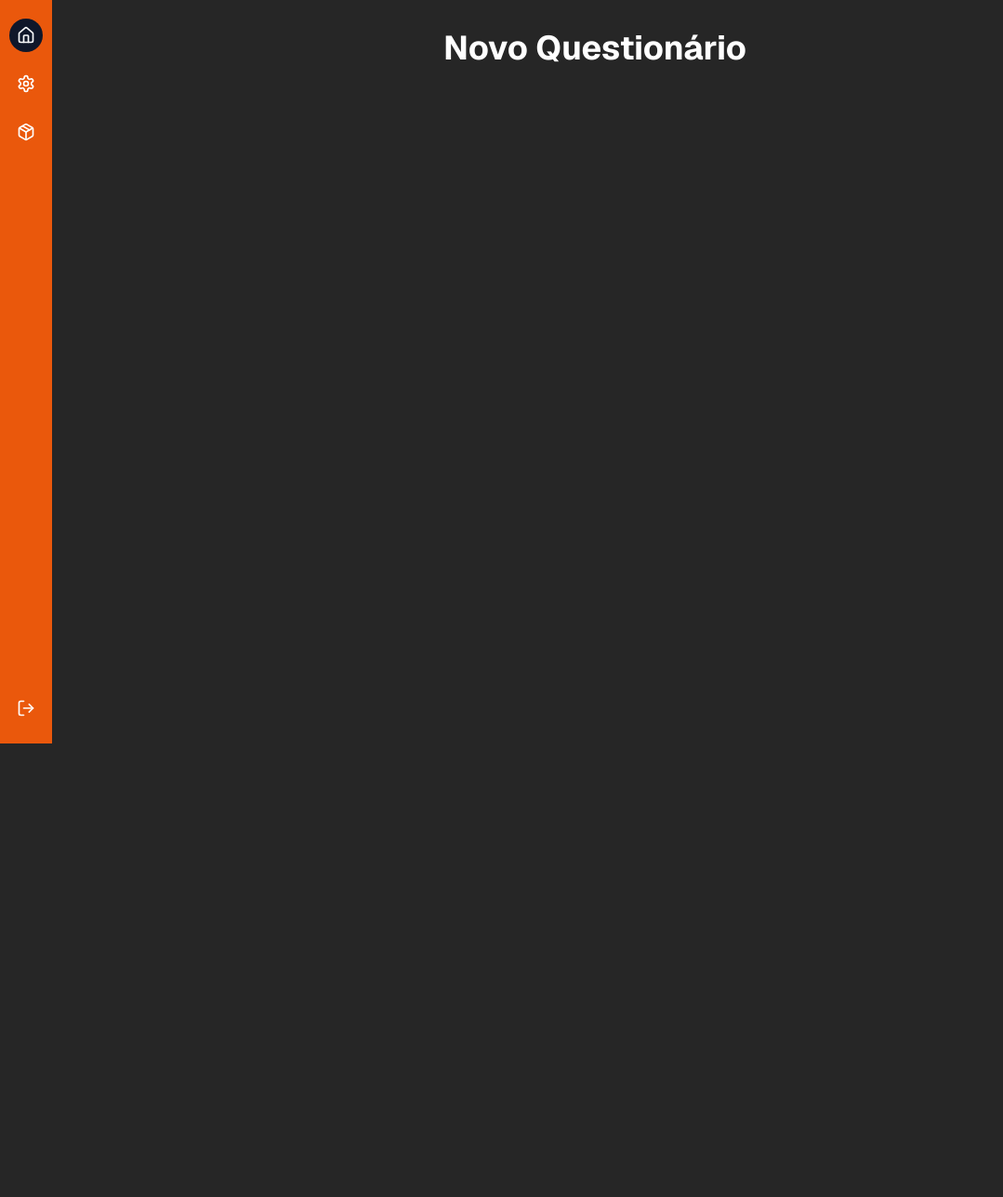
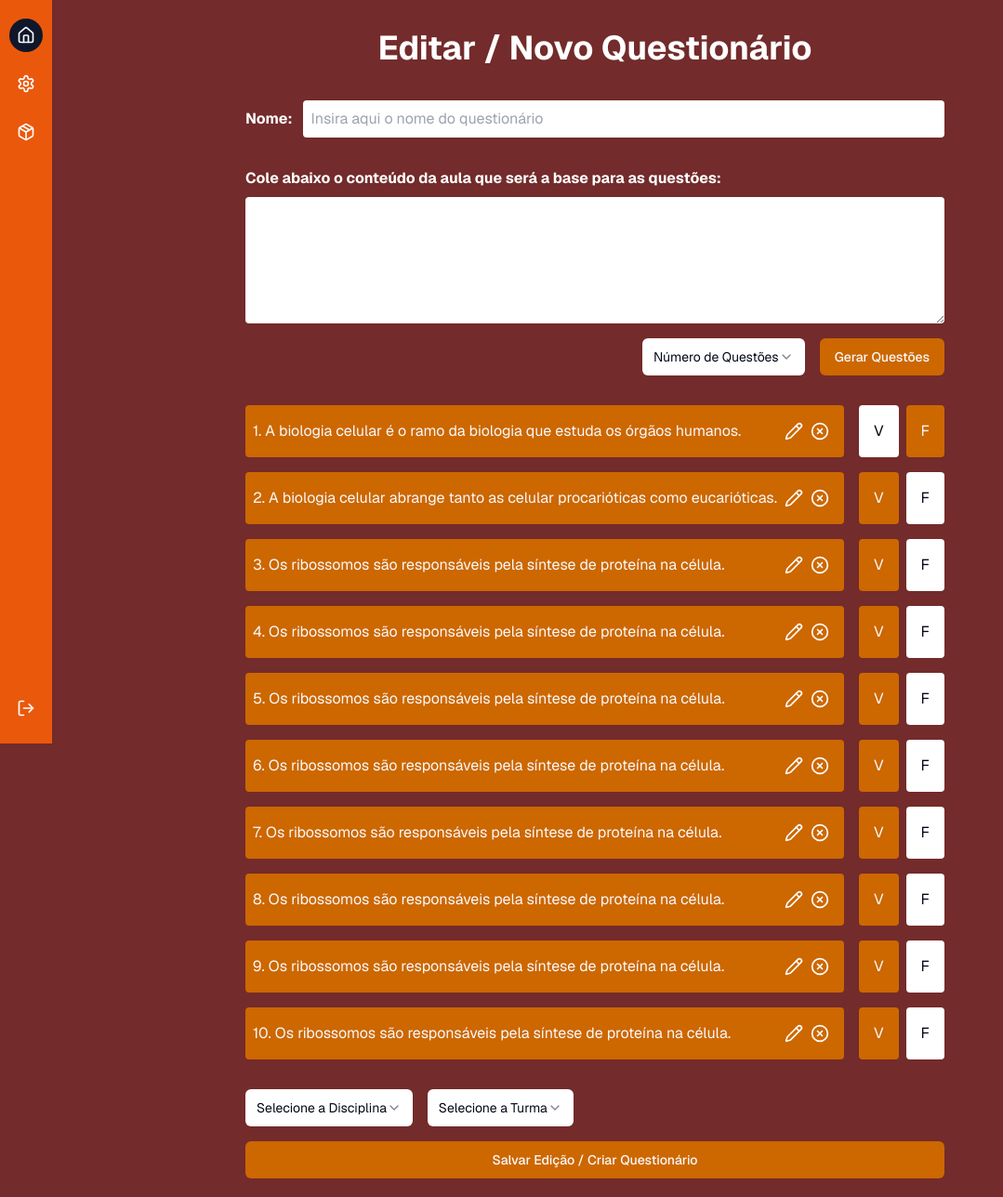
Before and after one commit to caueeugenio/fiap-hackaton-frontend, a Next.js app: page /new-questionnaire in a window 1280 px wide. Shown: the whole page at 93% size, without its empty margins (0-1079 px from the left). Before the commit the page ends 800 px from the top, so only its background shows below. Built offline with nearby package versions, Linux system fonts and the light colour scheme.

Commit message:
feat: add new-questionnaire page

```diff
--- a/src/app/new-questionnaire/page.tsx
+++ b/src/app/new-questionnaire/page.tsx
@@ -1,9 +1,130 @@
 'use client'
 
 import HeaderDetails from "@/components/HeaderDetails"
+import InputText from "@/components/InputText"
+import QuestionBox from "@/components/QuestionBox";
+import TextArea from "@/components/TextArea";
+import { Button } from "@/components/ui/button";
+import { Select, SelectContent, SelectItem, SelectTrigger, SelectValue } from "@/components/ui/select";
+
+import { useState } from "react";
+
+const questionsMock = [
+    {"id": 1, "question": "A biologia celular é o ramo da biologia que estuda os órgãos humanos.", "answer": false},
+    {"id": 2, "question": "A biologia celular abrange tanto as celular procarióticas como eucarióticas.", "answer": true},
+    {"id": 3, "question": "Os ribossomos são responsáveis pela síntese de proteína na célula.", "answer": true},
+    {"id": 4, "question": "Os ribossomos são responsáveis pela síntese de proteína na célula.", "answer": true},
+    {"id": 5, "question": "Os ribossomos são responsáveis pela síntese de proteína na célula.", "answer": true},
+    {"id": 6, "question": "Os ribossomos são responsáveis pela síntese de proteína na célula.", "answer": true},
+    {"id": 7, "question": "Os ribossomos são responsáveis pela síntese de proteína na célula.", "answer": true},
+    {"id": 8, "question": "Os ribossomos são responsáveis pela síntese de proteína na célula.", "answer": true},
+    {"id": 9, "question": "Os ribossomos são responsáveis pela síntese de proteína na célula.", "answer": true},
+    {"id": 10, "question": "Os ribossomos são responsáveis pela síntese de proteína na célula.", "answer": true},
+]
+
+const topicsAvailableMock = [
+    {"id": 1, "topic": "Biologia"},
+    {"id": 2, "topic": "Matemática"},
+    {"id": 3, "topic": "Geografia"}
+]
+
+const studentClassesMock = [
+    {"id": 1, "studentYear": 5, "studentClass": "A"},
+    {"id": 2, "studentYear": 5, "studentClass": "B"},
+    {"id": 3, "studentYear": 5, "studentClass": "C"}
+]
 
 export default function NewQuestionnaire() {
+
+    const [quizName, setQuizName] = useState<string>('');
+    const [content, setContent] = useState<string>('');
+    const [questions, setQuestions] = useState(questionsMock);
+    const [topics, setTopics] = useState(topicsAvailableMock);
+    const [studentClasses, setStudentClasses] = useState(studentClassesMock);
+
     return (
-        <HeaderDetails title="Novo Questionário" />
+        <main className="bg-tertiary_background flex flex-col items-center justify-center min-h-screen">
+            <HeaderDetails title="Editar / Novo Questionário" />
+            <form className="flex flex-col w-[800] my-5 gap-4">
+                <InputText
+                    fieldName={"quiz_name"}
+                    content={"Nome"}
+                    placeholder={"Insira aqui o nome do questionário"}
+                    value={quizName}
+                    onChange={(e) => setQuizName(e.target.value)}
+                    />
+                <TextArea
+                    fieldName={"content_class"}
+                    content={"Cole abaixo o conteúdo da aula que será a base para as questões:"}
+                    placeholder={""}
+                    value={content}
+                    onChange={(e) => setContent(e.target.value)}
+                />
+                <div className="flex justify-end gap-4">
+                    <Select>
+                        <SelectTrigger className="bg-white border-none w-[200] align-center">
+                            <SelectValue placeholder="Número de Questões" />
+                        </SelectTrigger>
+                        <SelectContent>
+                            <SelectItem value="10">10</SelectItem>
+                            <SelectItem value="15">15</SelectItem>
+                            <SelectItem value="20">20</SelectItem>
+                            <SelectItem value="25">25</SelectItem>
+                            <SelectItem value="30">30</SelectItem>
+                            <SelectItem value="35">35</SelectItem>
+                            <SelectItem value="40">40</SelectItem>
+                            <SelectItem value="45">45</SelectItem>
+                            <SelectItem value="50">50</SelectItem>
+                        </SelectContent>
+                    </Select>
+                    <Button className='w-[200] bg-button_primary' type='submit'>Gerar Questões</Button>
+                </div>
+                <div className="flex flex-col py-4 gap-4">
+                    {
+                        questions.map((question) => {
+                            return <QuestionBox key={question.id} question_id={question.id} question={question.question} answer={question.answer} />
+                        })
+                    }
+                </div>
+                <div className="flex gap-4">
+                    <Select>
+                        <SelectTrigger className="bg-white border-none w-[200] align-center">
+                            <SelectValue placeholder="Selecione a Disciplina" />
+                        </SelectTrigger>
+                        <SelectContent>
+                            {
+                                topics.map((topic) => {
+                                    return (
+                                        <SelectItem value={topic.topic} key={topic.id}>{topic.topic}</SelectItem>
+                                    )
+                                })
+                            }
+                        </SelectContent>
+                    </Select>
+                    <Select>
+                        <SelectTrigger className="bg-white border-none w-[200] align-center">
+                            <SelectValue placeholder="Selecione a Turma" />
+                        </SelectTrigger>
+                        <SelectContent>
+                            {
+                                studentClasses.map((studentClass) => {
+                                    return (
+                                        <SelectItem
+                                            value={studentClass.id.toString()}
+                                            key={studentClass.id}>
+                                                {studentClass.studentYear}a Série {studentClass.studentClass}
+                                        </SelectItem>
+                                    )
+                                })
+                            }
+                        </SelectContent>
+                    </Select>
+                </div>
+                <Button className='bg-button_primary' type='submit'>Salvar Edição / Criar Questionário</Button>
+            </form>
+        </main>
+
+
+
     )
 }
```
